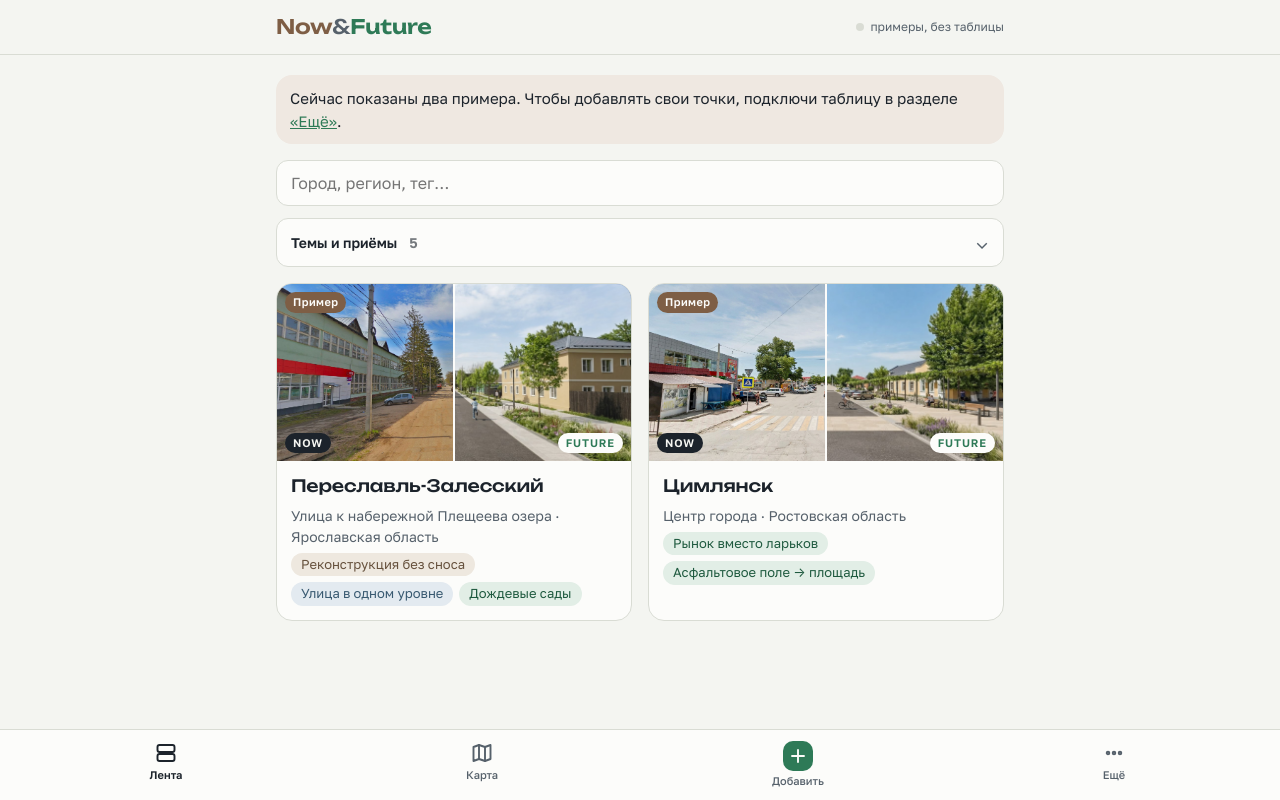
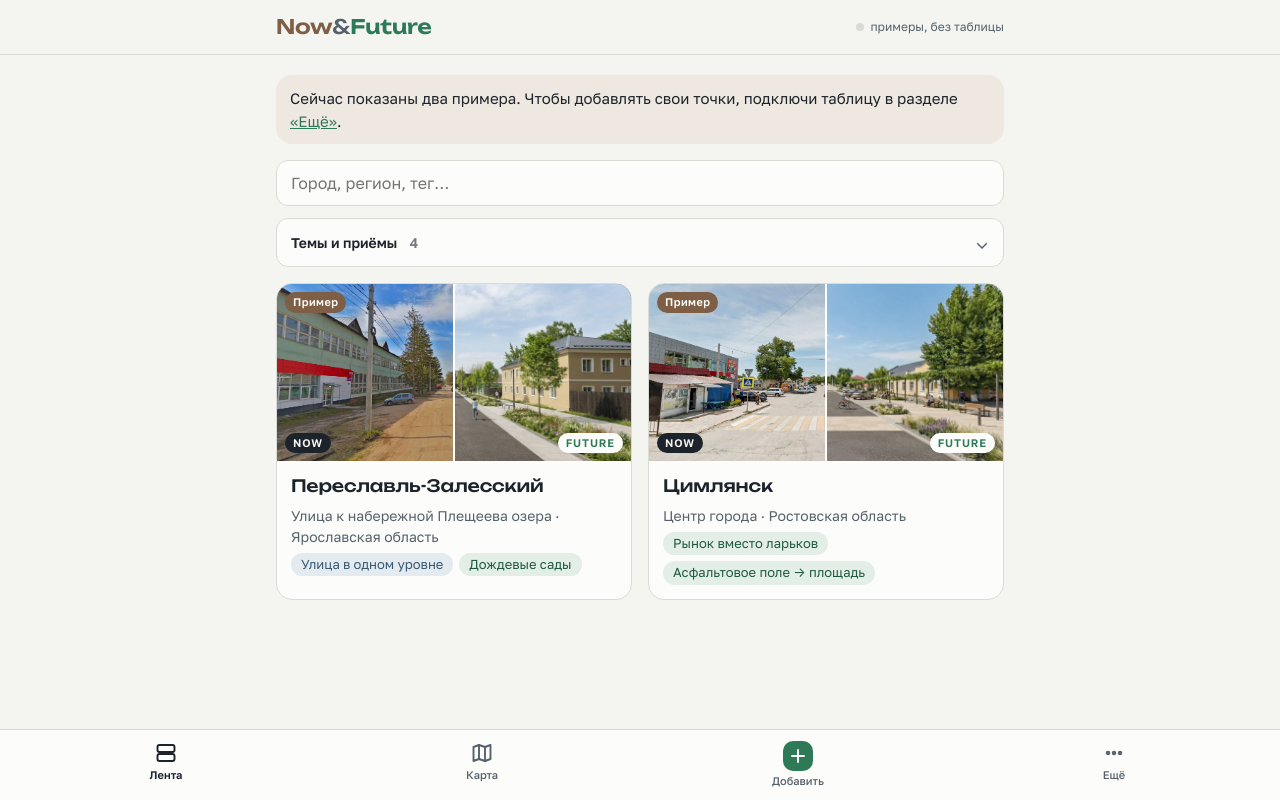
Before and after one commit to nikitasflavius/now_future, a plain HTML site: page index.html in a window 1280 px wide. Drawn offline with Linux system fonts and the light colour scheme.

Commit message:
Remove three baseline principles from curated tags

```diff
--- a/index.html
+++ b/index.html
@@ -349,7 +349,7 @@ const toB64 = blob => new Promise((res, rej) => { const fr = new FileReader(); f
 async function uploadBlob(blob, name){ const j = await api({ op: 'upload', name: name || 'photo.jpg', mime: blob.type || 'image/jpeg', data: await toB64(blob) }); return j.id; }
 
 /* ---------- curated tag taxonomy ---------- */
-const TAG_GROUPS = [{"id":"architecture","name":"Архитектурные преобразования","tags":["Конструктивизм","Сокращение этажности","Переосмысление типовой застройки","Реконструкция без сноса","Возвращение исторического силуэта","Демонтаж диссонирующих пристроек"]},{"id":"streets","name":"Уличная сеть и мобильность","tags":["Улица в одном уровне","Восстановление уличной сети","Возвращение трамвая","Магистраль → городской бульвар","Преодоление городского барьера","Устранение транзита из центра"]},{"id":"public","name":"Общественные пространства и ландшафт","tags":["Дождевые сады","Рынок вместо ларьков","Асфальтовое поле → площадь","Новая доступность воды","Непрерывный теневой маршрут"]},{"id":"context","name":"Городские сценарии","tags":["Моногород","Промзона → городской квартал","Перезапуск долгостроя","Новая функция пустующего здания"]}];
+const TAG_GROUPS = [{"id":"architecture","name":"Архитектурные преобразования","tags":["Конструктивизм","Возвращение исторического силуэта","Демонтаж диссонирующих пристроек"]},{"id":"streets","name":"Уличная сеть и мобильность","tags":["Улица в одном уровне","Восстановление уличной сети","Возвращение трамвая","Магистраль → городской бульвар","Преодоление городского барьера","Устранение транзита из центра"]},{"id":"public","name":"Общественные пространства и ландшафт","tags":["Дождевые сады","Рынок вместо ларьков","Асфальтовое поле → площадь","Новая доступность воды","Непрерывный теневой маршрут"]},{"id":"context","name":"Городские сценарии","tags":["Моногород","Промзона → городской квартал","Перезапуск долгостроя","Новая функция пустующего здания"]}];
 const TAG_ALIASES = {"воссоздание геометрии улиц":"Восстановление уличной сети","площадь вместо асфальта":"Асфальтовое поле → площадь","возвращение доступа к воде":"Новая доступность воды","природный берег вместо бетонного":"Новая доступность воды"};
 function normalizeTags(raw) {
  const aliases = TAG_ALIASES;
```
